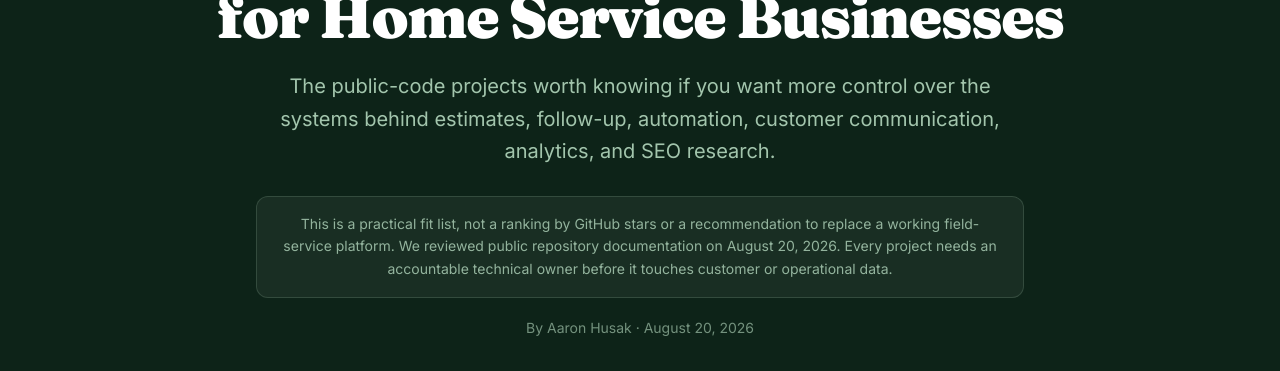
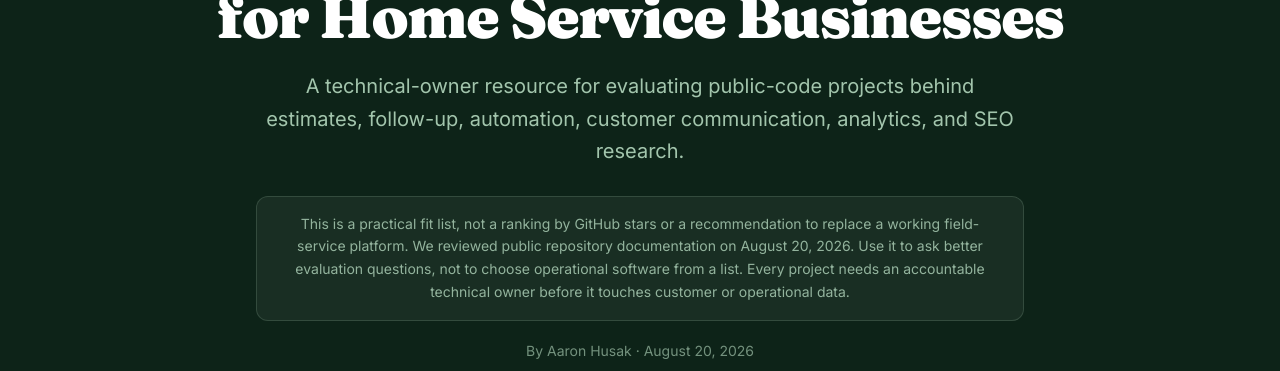
Before and after one commit to SequoiaGeo/next-website, a Next.js app: page /github-repos-home-service-businesses in a window 1280 px wide. Shown: the part 295-666 px from the top of the page. Built offline with nearby package versions, Linux system fonts and the light colour scheme; no server answers.

Commit message:
Clarify GitHub tools guide audience

```diff
--- a/src/app/github-repos-home-service-businesses/page.tsx
+++ b/src/app/github-repos-home-service-businesses/page.tsx
@@ -189,15 +189,15 @@ export default function GitHubReposForHomeServiceBusinessesPage() {
               Top 10 GitHub Repositories for Home Service Businesses
             </h1>
             <p className="mx-auto mt-6 max-w-3xl text-xl leading-relaxed text-[#C8EDD2]/80">
-              The public-code projects worth knowing if you want more control over the systems
-              behind estimates, follow-up, automation, customer communication, analytics, and
-              SEO research.
+              A technical-owner resource for evaluating public-code projects behind estimates,
+              follow-up, automation, customer communication, analytics, and SEO research.
             </p>
             <p className="mx-auto mt-7 max-w-3xl rounded-xl border border-[#C8EDD2]/15 bg-white/5 px-5 py-4 text-sm leading-relaxed text-[#C8EDD2]/70">
               This is a practical fit list, not a ranking by GitHub stars or a recommendation to
               replace a working field-service platform. We reviewed public repository
-              documentation on August 20, 2026. Every project needs an accountable technical
-              owner before it touches customer or operational data.
+              documentation on August 20, 2026. Use it to ask better evaluation questions, not
+              to choose operational software from a list. Every project needs an accountable
+              technical owner before it touches customer or operational data.
             </p>
             <p className="mt-5 text-sm text-[#C8EDD2]/55">By Aaron Husak · August 20, 2026</p>
           </div>
```
